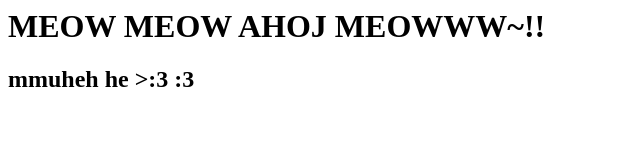
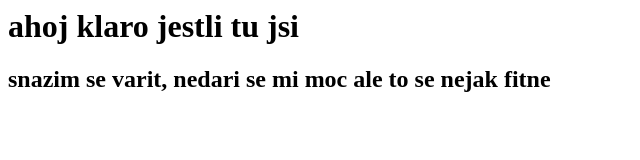
Before and after one commit to dunkaales/dochazimikava, a plain HTML site: page index.html in a window 1280 px wide. Shown: the whole page, without its empty margins (0-640 px from the left). Drawn offline with Linux system fonts and the light colour scheme.

Commit message:
nevim neco tu je a je to fresh

```diff
--- a/index.html
+++ b/index.html
@@ -4,7 +4,7 @@
   </head>
 
   <body>
-    <h1>MEOW MEOW AHOJ MEOWWW~!!</h1>
-    <h2> mmuheh he >:3 :3</h2>
+    <h1>ahoj klaro jestli tu jsi</h1>
+    <h2>snazim se varit, nedari se mi moc ale <strong>to se nejak fitne</strong></h2>
   </body>
 </html>
```
